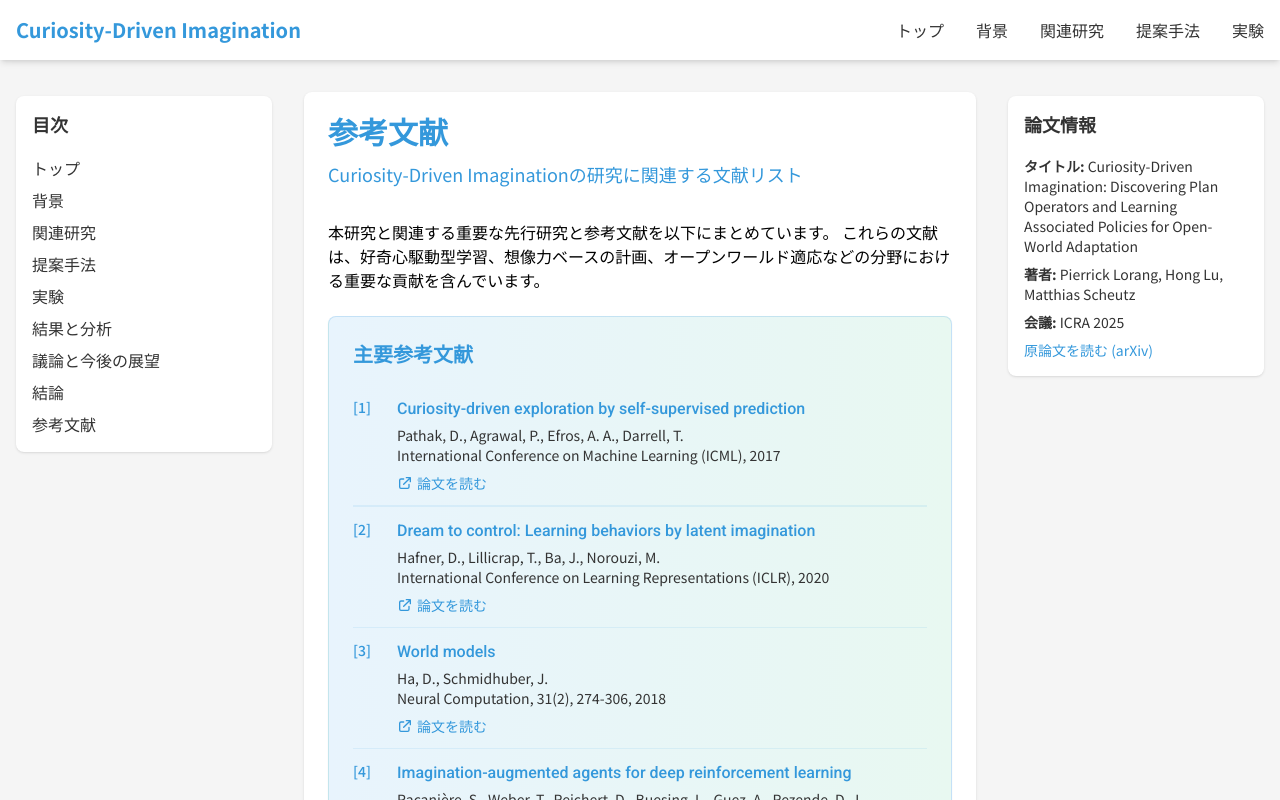
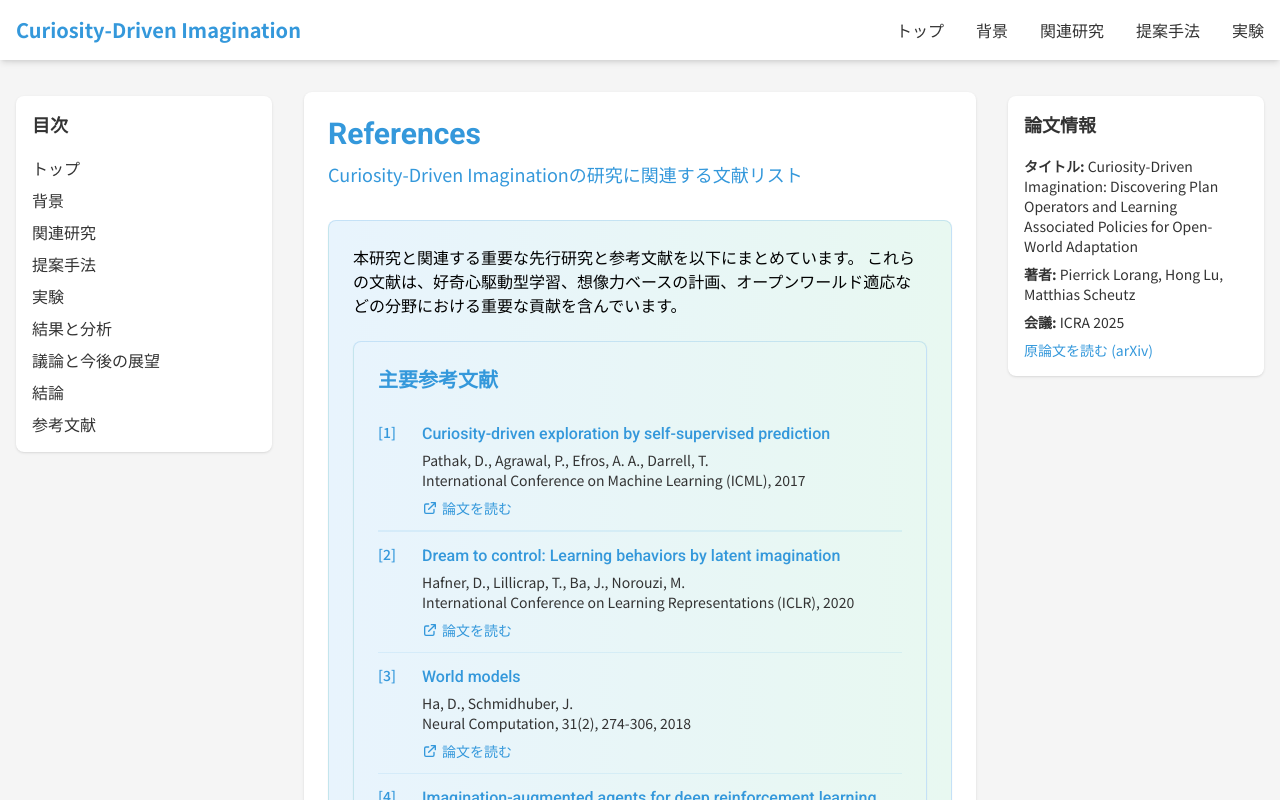
Before and after one commit to KyosukeIchikawa/ai_agent_articles, a Next.js app: page /references in a window 1280 px wide. Shown: the top 800 px of the page. Built offline with nearby package versions, Linux system fonts and the light colour scheme.

Commit message:
リファクタリング: 参考文献ページにセクション番号9を追加し、SectionContainerコンポーネントでコンテンツを囲む

```diff
--- a/src/pages/references/index.js
+++ b/src/pages/references/index.js
@@ -4,8 +4,11 @@ import Navigation from '../../components/Navigation';
 import ReferenceSection from '../../components/ReferenceSection';
 import SectionHeader from '../../components/SectionHeader';
 import SectionContainer from '../../components/SectionContainer';
+import { getPaperById } from '../../data/papers';
 
 export default function References() {
+  const paper = getPaperById('curiosity-driven-imagination');
+
   // 参考文献データを新しい形式に変換
   const referenceSections = [
     {
@@ -130,11 +133,12 @@ export default function References() {
     <Layout title="参考文献">
       <div className="space-y-8">
         <SectionHeader
-          title="参考文献"
+          number="9"
+          title="References"
           subtitle="Curiosity-Driven Imaginationの研究に関連する文献リスト"
         />
 
-        <section>
+        <SectionContainer>
           <div className="prose max-w-none">
             <p>
               本研究と関連する重要な先行研究と参考文献を以下にまとめています。
@@ -164,7 +168,7 @@ export default function References() {
               </p>
             </SectionContainer>
           </div>
-        </section>
+        </SectionContainer>
 
         <Navigation
           paperId="curiosity-driven-imagination"
```
